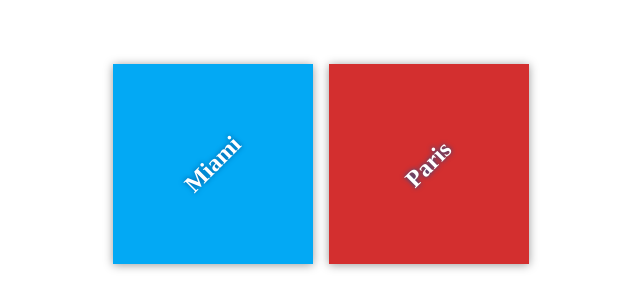
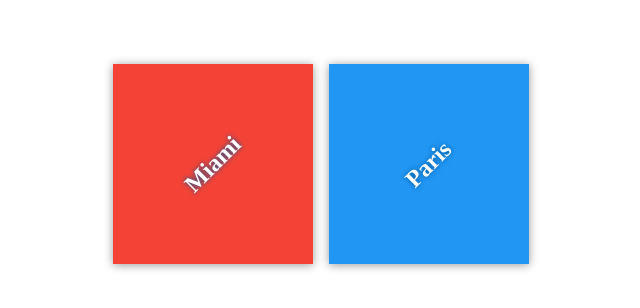
Before and after one commit to uPadilhaa/my-travel-plans, a plain HTML site: page index.html in a window 1280 px wide. Shown: the part 236-544 px from the top of the page, without its empty margins (319-959 px from the left). Drawn offline with Linux system fonts and the light colour scheme; files that its build step writes are made by us from their sources.

Commit message:
Style destinations

```diff
--- a/app.css
+++ b/app.css
@@ -47,9 +47,9 @@ h2 {
 }
 
 #florida {
-    background-color: #03a9f4;
+    background-color: #f44336;
 }
 
 #paris {
-    background-color: #d32f2f;
+    background-color: #2196F3;
 }
```
